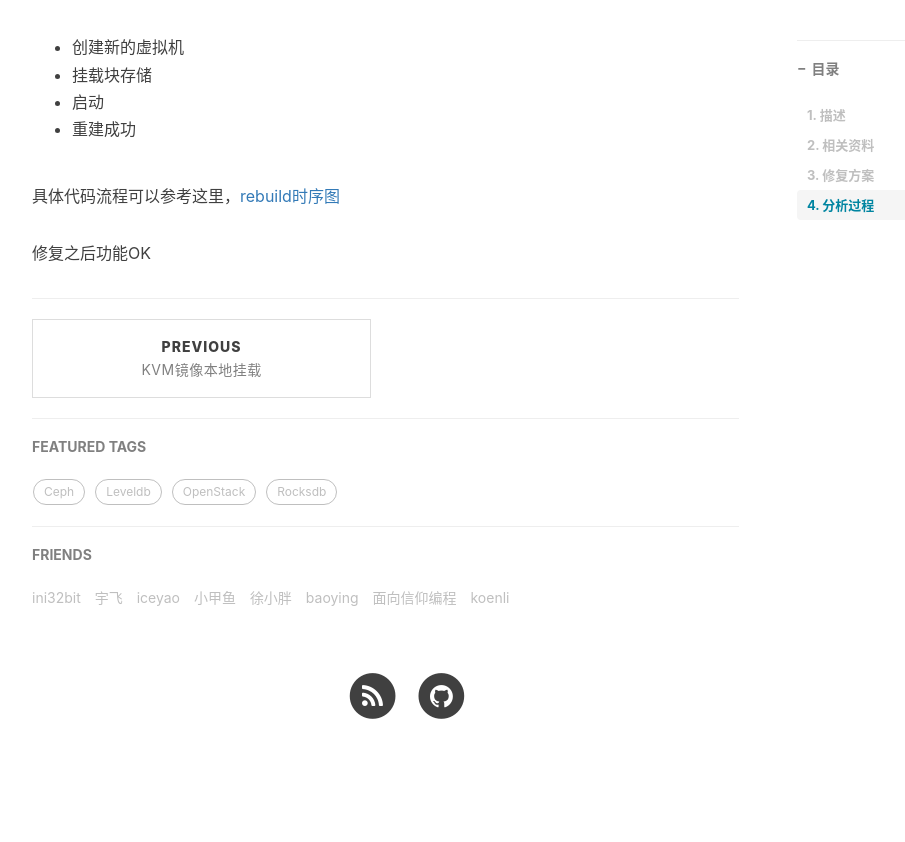
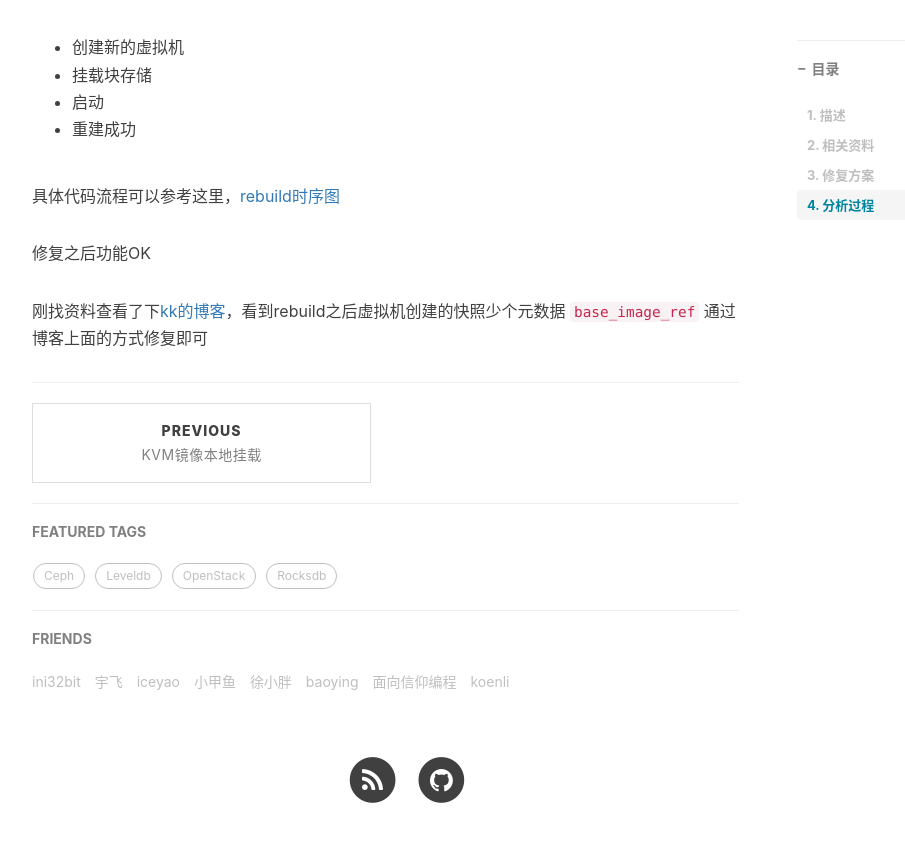
Before and after one commit to elrondwong/elrond.wang, a Jekyll site: the page built from _posts/2021-09-20-OpenStack以卷启动的虚拟机rebuild分析.md, in a window 1280 px wide and 900 px high, scrolled down 1798 px. Shown: the top 842 px of the window, without its empty margins (233-1138 px from the left). Built offline with Jekyll 4.4.1, drawn with Linux system fonts in a browser that asks for light colours; comment, search, counter and statistics services are not loaded; before the commit the page ends 2613 px from its top, so only the background shows below that.

Commit message:
fix: add metadate after fix rebuild bug

```diff
--- a/_posts/2021-09-20-OpenStack以卷启动的虚拟机rebuild分析.md
+++ b/_posts/2021-09-20-OpenStack以卷启动的虚拟机rebuild分析.md
@@ -53,3 +53,5 @@ tag: [OpenStack, Ceph]
 具体代码流程可以参考这里，[rebuild时序图](https://raw.githubusercontent.com/int32bit/openstack-workflow/master/output/nova/rebuild.png)
 
 修复之后功能OK
+
+刚找资料查看了下[kk的博客](https://krunerge.github.io/2018/10/12/miss-image-base-image-ref/)，看到rebuild之后虚拟机创建的快照少个元数据 `base_image_ref` 通过博客上面的方式修复即可
```
